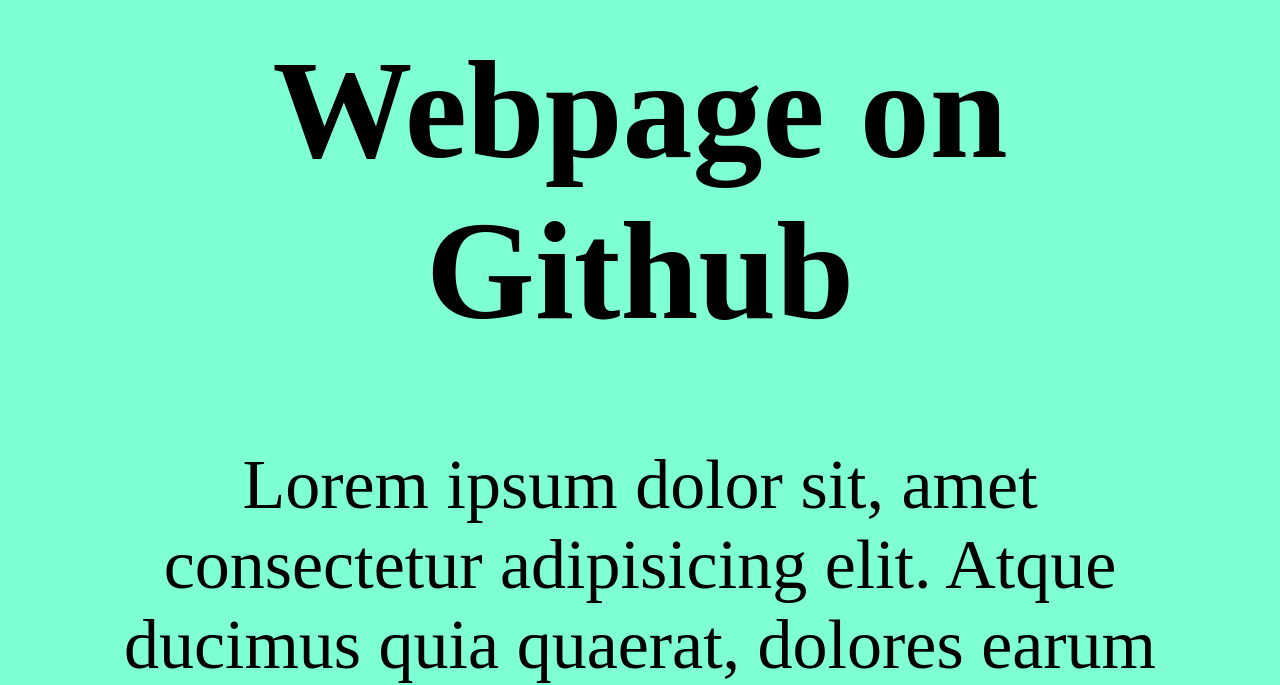
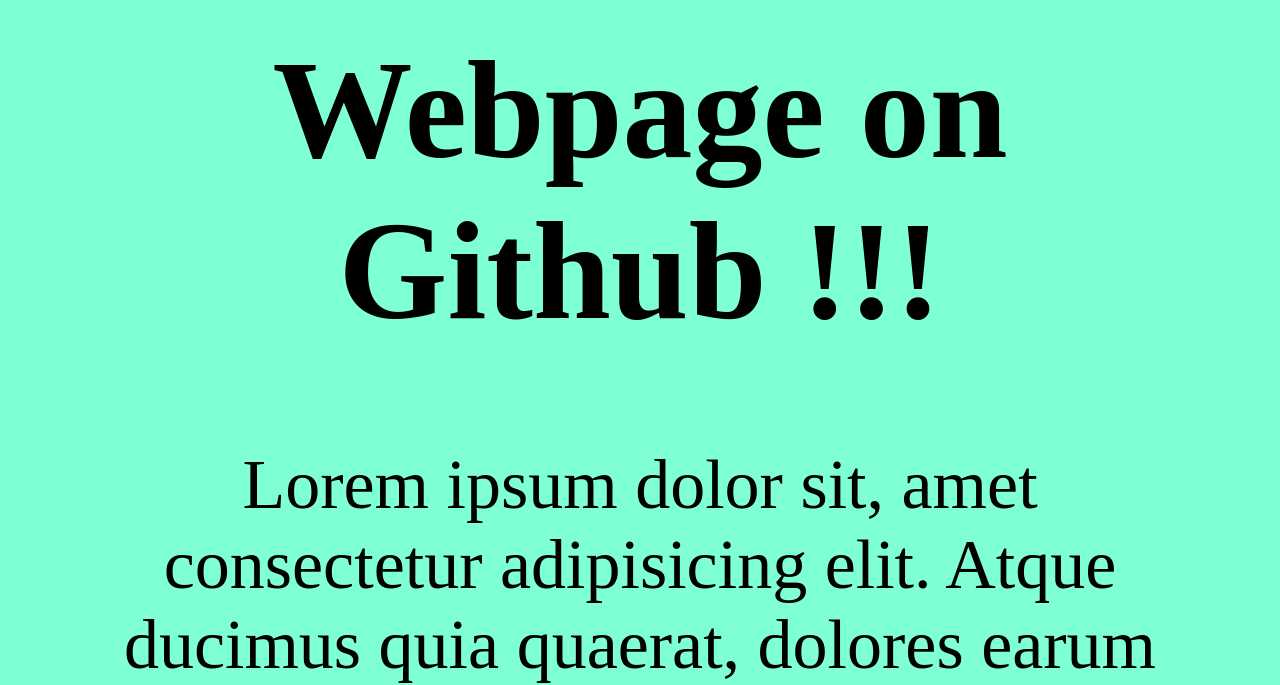
Before and after one commit to Suwethan/edx, a plain HTML site: page index.html in a window 1280 px wide. Shown: the part 145-830 px from the top of the page. Drawn offline with Linux system fonts and the light colour scheme.

Commit message:
Added some stylings

```diff
--- a/index.html
+++ b/index.html
@@ -5,7 +5,7 @@
     <link rel="stylesheet" href="index.css">
 </head>
 <body>
-    <h1>Webpage on Github</h1>
+    <h1>Webpage on Github !!!</h1>
     <p>Lorem ipsum dolor sit, amet consectetur adipisicing elit. Atque ducimus quia quaerat, dolores earum omnis officiis rem, repellendus modi reiciendis accusantium provident ad? Ipsam aliquam harum consequuntur laboriosam optio asperiores.</p>
     <ul style="color: chartreuse;">
         <li>ITEM 1</li>
```
